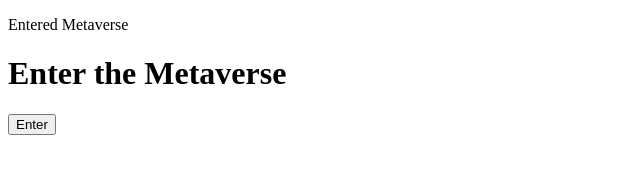
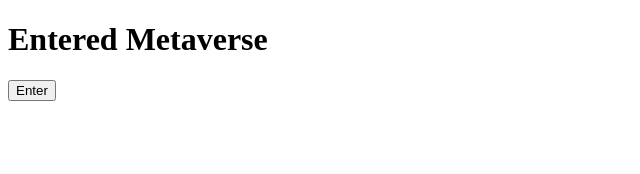
Before and after one commit to acciojob/enter-metaverse-Anusha-Yadavv, a website: page main.html in a window 1280 px wide. Both pictures are taken after a click on the button "Enter". Shown: the whole page, without its empty margins (0-640 px from the left). Drawn offline with Linux system fonts and the light colour scheme.

Commit message:
created a submission

```diff
--- a/main.html
+++ b/main.html
@@ -8,7 +8,7 @@
 
 <body>
 	<!-- the entire body must be written by student -->
-	<p id="status"><h1>Enter the Metaverse</h1></p>
+	<p id="status">Enter the Metaverse</p>
 	<button onclick="changingText()" id="enterBtn">Enter</button>
     <script type="text/javascript" src="./script.js">
 
--- a/script.js
+++ b/script.js
@@ -1,7 +1,7 @@
 //your JS code here. If required.
 function changingText() {
 	let pElement=document.getElementById("status");
-	pElement.innerText="Entered Metaverse";
+	pElement.innerHTML="<h1>Entered Metaverse</h1>";
 
 
 }
```
